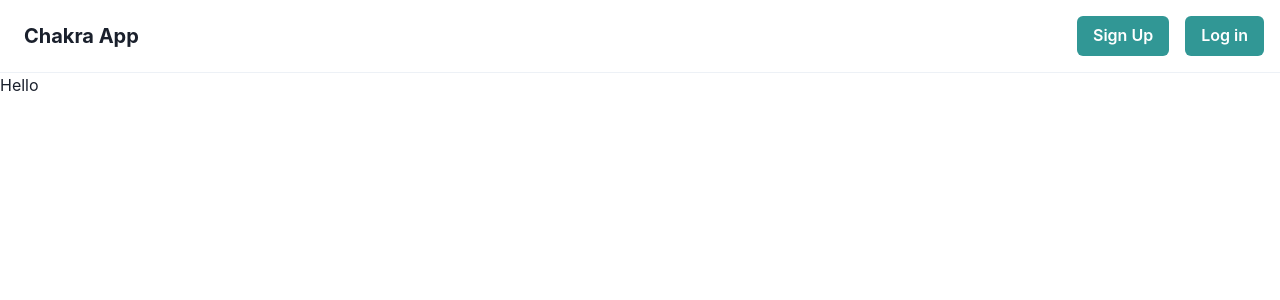
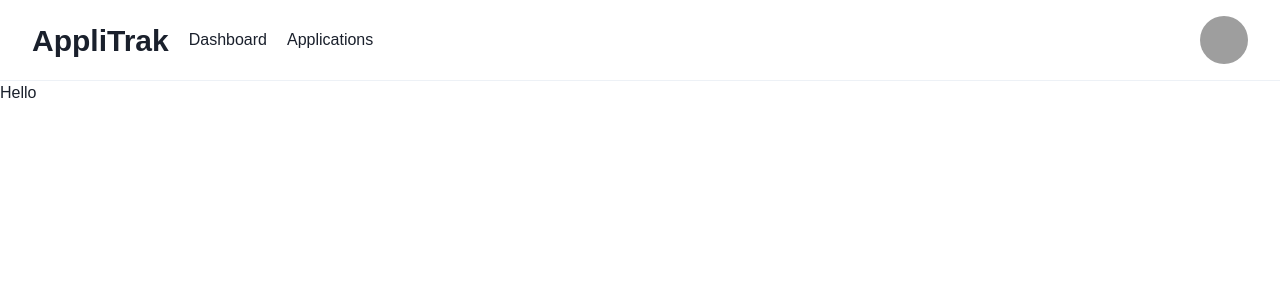
Before and after one commit to raffyamoguis/applitrack, a React (Vite) app: page / in a window 1280 px wide. Shown: the top 300 px of the page. Built offline with nearby package versions, Linux system fonts and the light colour scheme; grey boxes are pictures that could not be loaded.

Commit message:
added app header

```diff
--- a/package.json
+++ b/package.json
@@ -14,6 +14,7 @@
     "@emotion/react": "^11.11.1",
     "@emotion/styled": "^11.11.0",
     "@fontsource-variable/inter": "^5.0.5",
+    "@fontsource-variable/inter-tight": "^5.0.6",
     "framer-motion": "^10.12.18",
     "react": "^18.2.0",
     "react-dom": "^18.2.0"
--- a/src/App.tsx
+++ b/src/App.tsx
@@ -1,5 +1,5 @@
 import { Text } from "@chakra-ui/react";
-import Header from "./components/Header";
+import Header from "./components/header/Header";
 
 function App() {
   return (
--- a/src/components/Header.tsx
+++ /dev/null
@@ -1,33 +0,0 @@
-import React from "react";
-import {
-  Container,
-  Flex,
-  Box,
-  Spacer,
-  ButtonGroup,
-  Button,
-  Heading,
-  Divider,
-} from "@chakra-ui/react";
-
-const Header: React.FC = () => {
-  return (
-    // <Container maxW="container.xl">
-    <>
-      <Flex minWidth="max-content" alignItems="center" gap="2" p={4}>
-        <Box p="2">
-          <Heading size="md">Chakra App</Heading>
-        </Box>
-        <Spacer />
-        <ButtonGroup gap="2">
-          <Button colorScheme="teal">Sign Up</Button>
-          <Button colorScheme="teal">Log in</Button>
-        </ButtonGroup>
-      </Flex>
-      <Divider />
-    </>
-    // </Container>
-  );
-};
-
-export default Header;
--- /dev/null
+++ b/src/components/header/Header.tsx
@@ -0,0 +1,40 @@
+import React from "react";
+import {
+  Flex,
+  Spacer,
+  Divider,
+  HStack,
+  Avatar,
+  Container,
+} from "@chakra-ui/react";
+
+// Components
+import HeaderLink from "./headerlink";
+
+const Header: React.FC = () => {
+  return (
+    // <Container maxW="container.xl">
+    <>
+      <Container maxW="container.xl">
+        <Flex minWidth="max-content" alignItems="center" gap="2" p={4}>
+          <HStack spacing="20px">
+            <HeaderLink title="AppliTrak" fontSize="3xl" as="b" />
+            <HeaderLink title="Dashboard" />
+            <HeaderLink title="Applications" />
+          </HStack>
+          <Spacer />
+          <Avatar
+            size="md"
+            name="Raffy Amoguis"
+            src="https://bit.ly/ryan-florence"
+          />
+        </Flex>
+      </Container>
+
+      <Divider />
+    </>
+    // </Container>
+  );
+};
+
+export default Header;
--- /dev/null
+++ b/src/components/header/headerlink.tsx
@@ -0,0 +1,21 @@
+import React from "react";
+import { Link, Text } from "@chakra-ui/react";
+
+interface Props {
+  title: string;
+  fontSize?: string;
+  color?: string;
+  as?: string;
+}
+
+const headerlink: React.FC<Props> = ({ title, fontSize, color, as }) => {
+  return (
+    <Link style={{ textDecoration: "none" }}>
+      <Text fontSize={fontSize} color={color} as={as}>
+        {title}
+      </Text>
+    </Link>
+  );
+};
+
+export default headerlink;
--- a/src/theme.tsx
+++ b/src/theme.tsx
@@ -2,8 +2,8 @@ import { extendTheme } from "@chakra-ui/react";
 
 const theme = extendTheme({
   fonts: {
-    heading: `'Inter', sans-serif`,
-    body: `'Inter', sans-serif`,
+    heading: `'Inter Variable', sans-serif`,
+    body: `'Inter Variable', sans-serif`,
   },
 });
 
```
Also changed, not shown: 1 other file (tests, documents, lock files or other folders).
